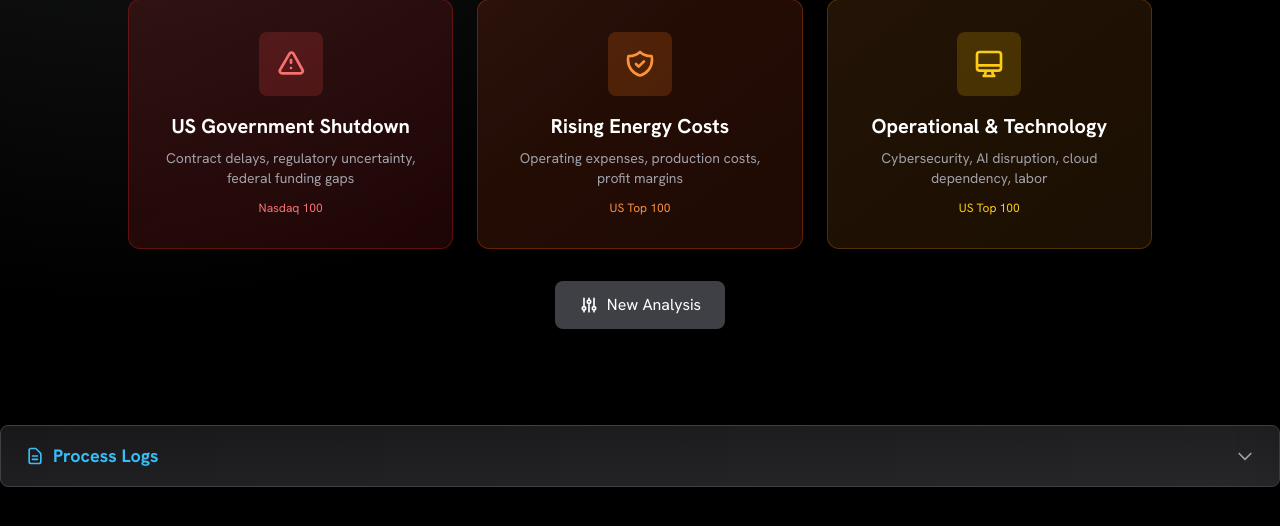
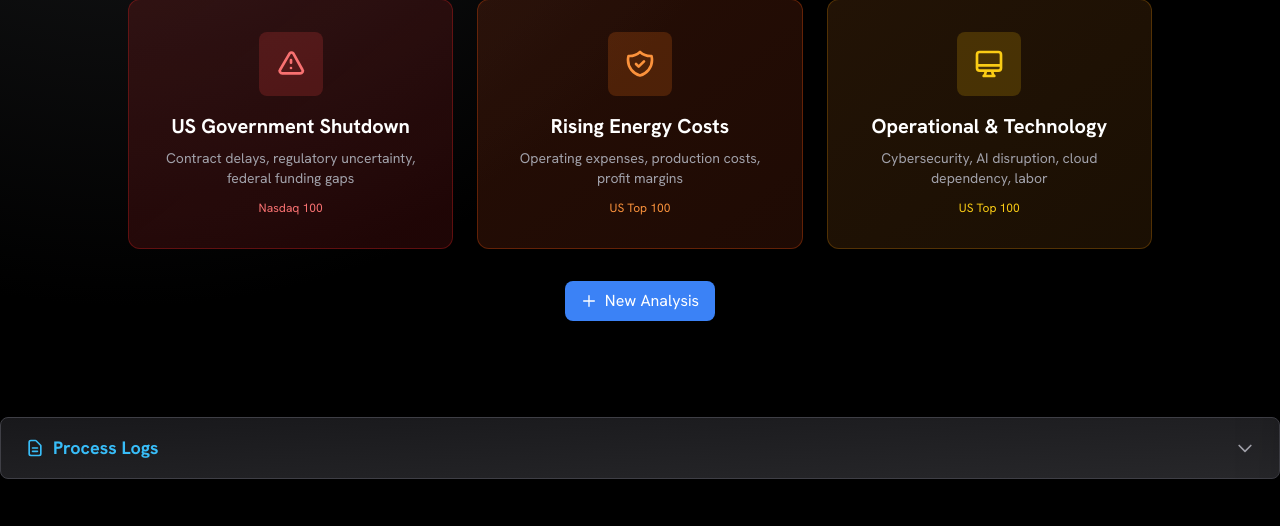
Before and after one commit to Bigdata-com/bigdata-risk-analyzer, a Python web app: template bigdata_risk_analyzer/templates/api/index.html.jinja in a window 1280 px wide. Shown: the part 322-848 px from the top of the page. Run offline with Jinja, Linux system fonts and the light colour scheme; the template is opened without the code that fills it, so the values that code supplies are empty; some libraries are stand-ins or nearby versions.

Commit message:
New Analysis button in blue (#25)

```diff
--- a/bigdata_risk_analyzer/templates/api/index.html.jinja
+++ b/bigdata_risk_analyzer/templates/api/index.html.jinja
@@ -227,11 +227,11 @@
 
   <div class="flex items-center justify-center gap-4">
     <button onclick="toggleConfigPanel()"
-      class="flex items-center gap-2 px-6 py-3 bg-zinc-700 hover:bg-zinc-600 text-white rounded-lg font-medium transition-colors">
-      <svg class="w-5 h-5" fill="none" stroke="currentColor" viewBox="0 0 24 24">
-        <path stroke-linecap="round" stroke-linejoin="round" stroke-width="2" d="M12 6V4m0 2a2 2 0 100 4m0-4a2 2 0 110 4m-6 8a2 2 0 100-4m0 4a2 2 0 110-4m0 4v2m0-6V4m6 6v10m6-2a2 2 0 100-4m0 4a2 2 0 110-4m0 4v2m0-6V4"></path>
+      class="flex items-center gap-2 px-4 py-2 bg-blue-500 hover:bg-blue-600 text-white rounded-lg font-medium transition-colors">
+      <svg class="w-4 h-4" fill="none" stroke="currentColor" viewBox="0 0 24 24">
+        <path stroke-linecap="round" stroke-linejoin="round" stroke-width="2" d="M12 4v16m8-8H4"></path>
       </svg>
-      {% if demo_mode %}View Configuration{% else %}New Analysis{% endif %}
+      New Analysis
     </button>
   </div>
 </div>
```
